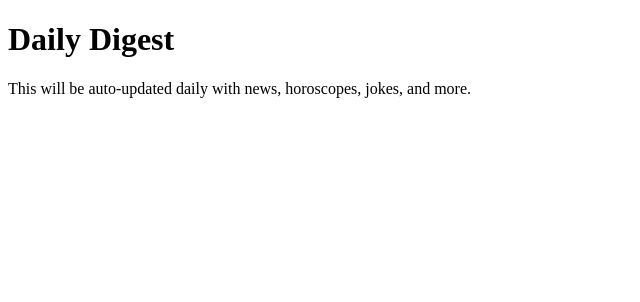
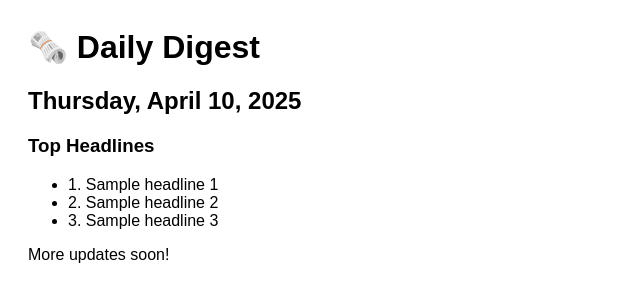
Before and after one commit to karrde66/karrde66.github.io, a plain HTML site: page index.html in a window 1280 px wide. Shown: the whole page, without its empty margins (0-640 px from the left). Drawn offline with Linux system fonts and the light colour scheme.

Commit message:
🔄 Daily update

```diff
--- a/index.html
+++ b/index.html
@@ -1,11 +1,16 @@
-<!DOCTYPE html>
-<html lang="en">
+
+<html>
 <head>
-    <meta charset="UTF-8">
-    <title>Daily Digest</title>
+  <meta charset="UTF-8">
+  <title>Daily Digest – Thursday, April 10, 2025</title>
 </head>
-<body>
-    <h1>Daily Digest</h1>
-    <p>This will be auto-updated daily with news, horoscopes, jokes, and more.</p>
+<body style="font-family: Arial, sans-serif; padding: 20px;">
+  <h1>🗞️ Daily Digest</h1>
+  <h2>Thursday, April 10, 2025</h2>
+  <h3>Top Headlines</h3>
+  <ul>
+    <li>1. Sample headline 1</li><li>2. Sample headline 2</li><li>3. Sample headline 3</li>
+  </ul>
+  <p>More updates soon!</p>
 </body>
 </html>
```
